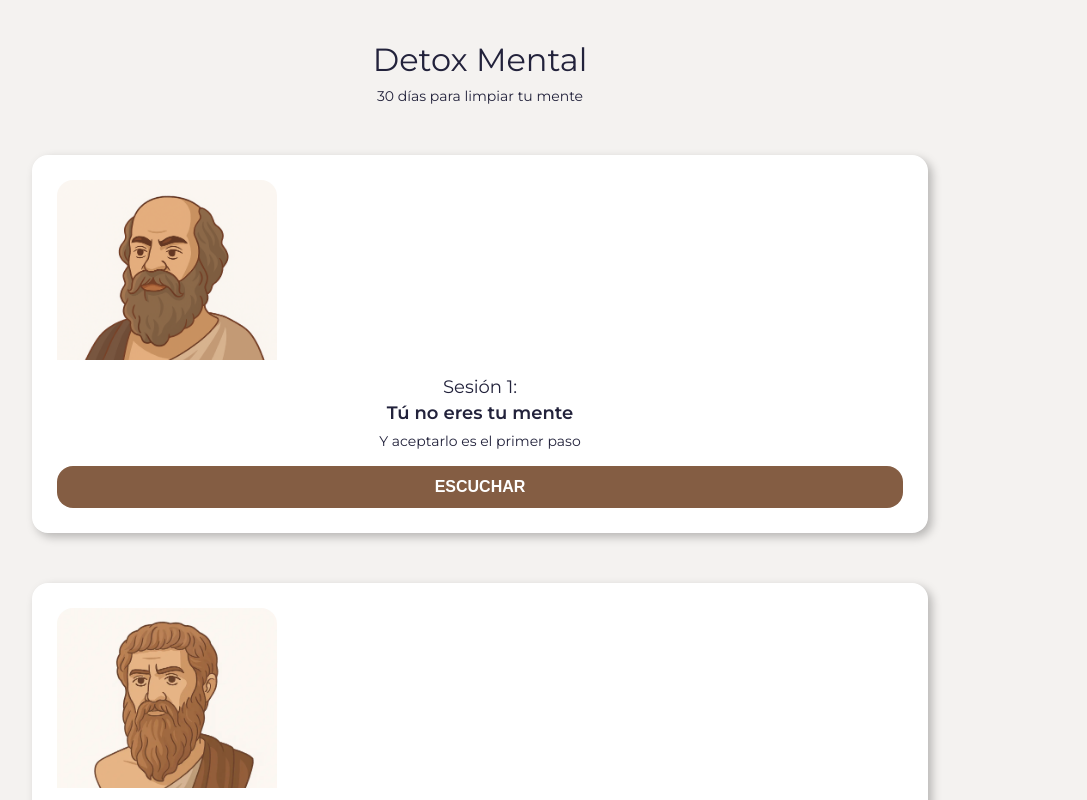
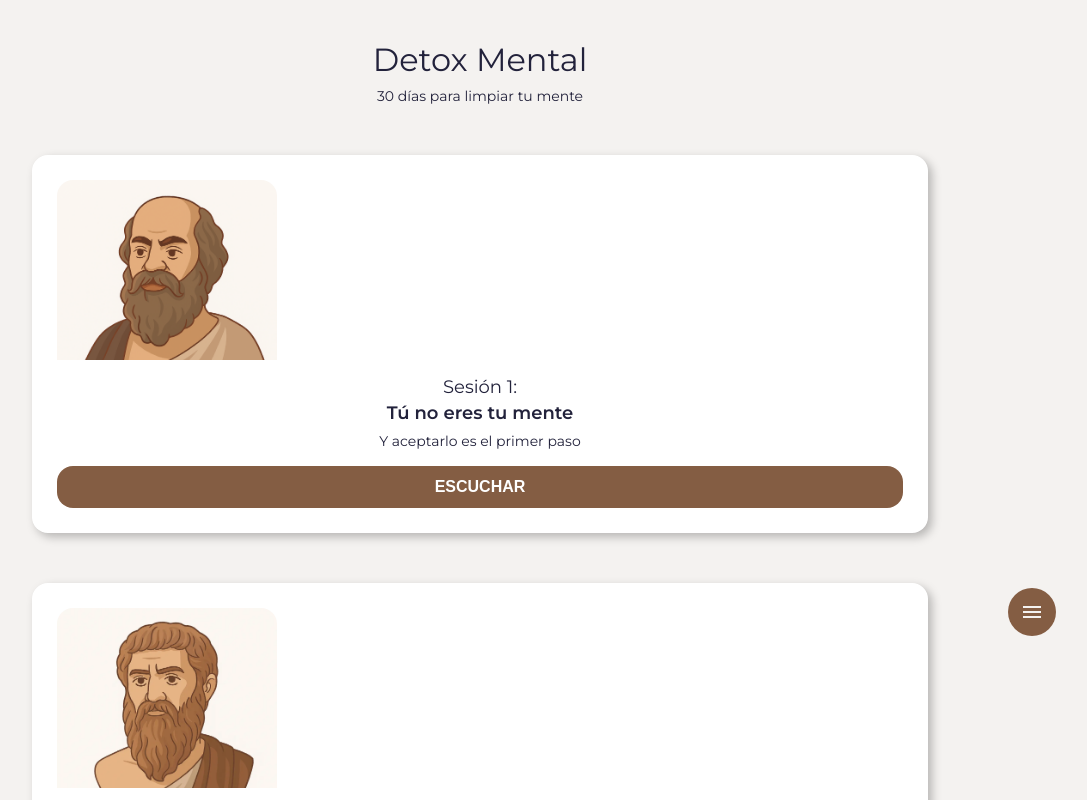
Before and after one commit to alejandroluisacosta/detox-mental-2.0, a React (Vite) app in the folder frontend/: page /course in a window 1280 px wide. Shown: the top 800 px of the page, without its empty margins (160-1247 px from the left). Built offline with nearby package versions, Linux system fonts and the light colour scheme.

Commit message:
add: navigation

```diff
--- /dev/null
+++ b/frontend/src/Components/Navigation/Navigation.css
@@ -0,0 +1,37 @@
+.navigation {
+    position: absolute;
+    bottom: 20%;
+    right: 5%;
+    text-align: right;
+    position: fixed;
+    z-index: 15;
+}
+
+.navigation__icon {
+    background-color: var(--accent);
+    border-radius: 50%;
+    padding: 12px;
+}
+
+.navigation__links-container {
+    display: flex;
+    flex-direction: column;
+    background-color: var(--accent);
+    border-radius: 16px;
+    margin-bottom: 8px;
+    transform: translate(-5%, 0);
+}
+
+.navigation__link {
+    padding: 12px 40px 12px;
+    text-align: center;
+    color: var(--background);
+    font-size: 14px;
+    font-weight: 600;
+}
+
+.navigation hr {
+    width: 60%;
+    margin: 0 auto;
+    border: 0.5px solid var(--background);
+}
--- /dev/null
+++ b/frontend/src/Components/Navigation/Navigation.jsx
@@ -0,0 +1,20 @@
+import { useState } from 'react';
+import './Navigation.css';
+import { useNavigate } from 'react-router-dom';
+
+const Navigation = () => {
+    const [isLinksVisible, setIsLinksVisible] = useState(false);
+    const navigate = useNavigate();
+    return (
+        <div className="navigation">
+            {isLinksVisible && <div className='navigation__links-container'>
+                <span className='navigation__link' onClick={() => navigate('/')}>ARTÍCULO</span>
+                <hr/>
+                <span className='navigation__link' onClick={() => navigate('/course')}>CURSO</span>
+            </div>}
+            <img className="navigation__icon" src='/images/menu.svg' onClick={() => setIsLinksVisible(v => !v)}/>
+        </div>
+    );
+}
+
+export default Navigation;
--- a/frontend/src/Pages/Article/Article.jsx
+++ b/frontend/src/Pages/Article/Article.jsx
@@ -2,6 +2,7 @@ import './Article.css';
 import { useState } from 'react';
 import ArticleHeader from '../../Components/ArticleHeader/ArticleHeader';
 import { useNavigate } from 'react-router-dom';
+import Navigation from '../../Components/Navigation/Navigation'
 
 const Article = () => {
     const [isWantMoreRevealed, setIsWantMoreRevealed] = useState(() => localStorage.getItem("wantMore") !== null);
@@ -40,6 +41,7 @@ const Article = () => {
     <div className="article">
       <ArticleHeader />
       <main className="article-content">
+        <Navigation />
         {/* Introduction */}
         <h1 className='article-content__article-title'>Cómo liberarte de los pensamientos que te atormentan en 5 pasos</h1>
         <section className="intro-section">
--- a/frontend/src/Pages/Course/Course.jsx
+++ b/frontend/src/Pages/Course/Course.jsx
@@ -4,6 +4,7 @@ import './Course.css';
 import BlockedSessionModal from '../../Components/BlockedSessionModal/BlockedSessionModal';
 import { SessionsContext } from '../../Context/SessionsContext';
 import SessionCard from '../../Components/SessionCard/SessionCard';
+import Navigation from '../../Components/Navigation/Navigation';
 
 
 const Course = () => {
@@ -24,6 +25,7 @@ const Course = () => {
     return (
         <div className='sessions-page'>
             {openBlockedSessionModal && <BlockedSessionModal setOpenBlockedSessionModal={setOpenBlockedSessionModal} setSessions={setSessions} selectedSession={selectedSession.current}/>}
+            <Navigation />
             <h1 className='sessions-title'>Detox Mental</h1>
             <p className='sessions-subtitle'>30 días para limpiar tu mente</p>
             <div className="sessions-container">
```
Also changed, not shown: frontend/public/images/menu.svg (added).
